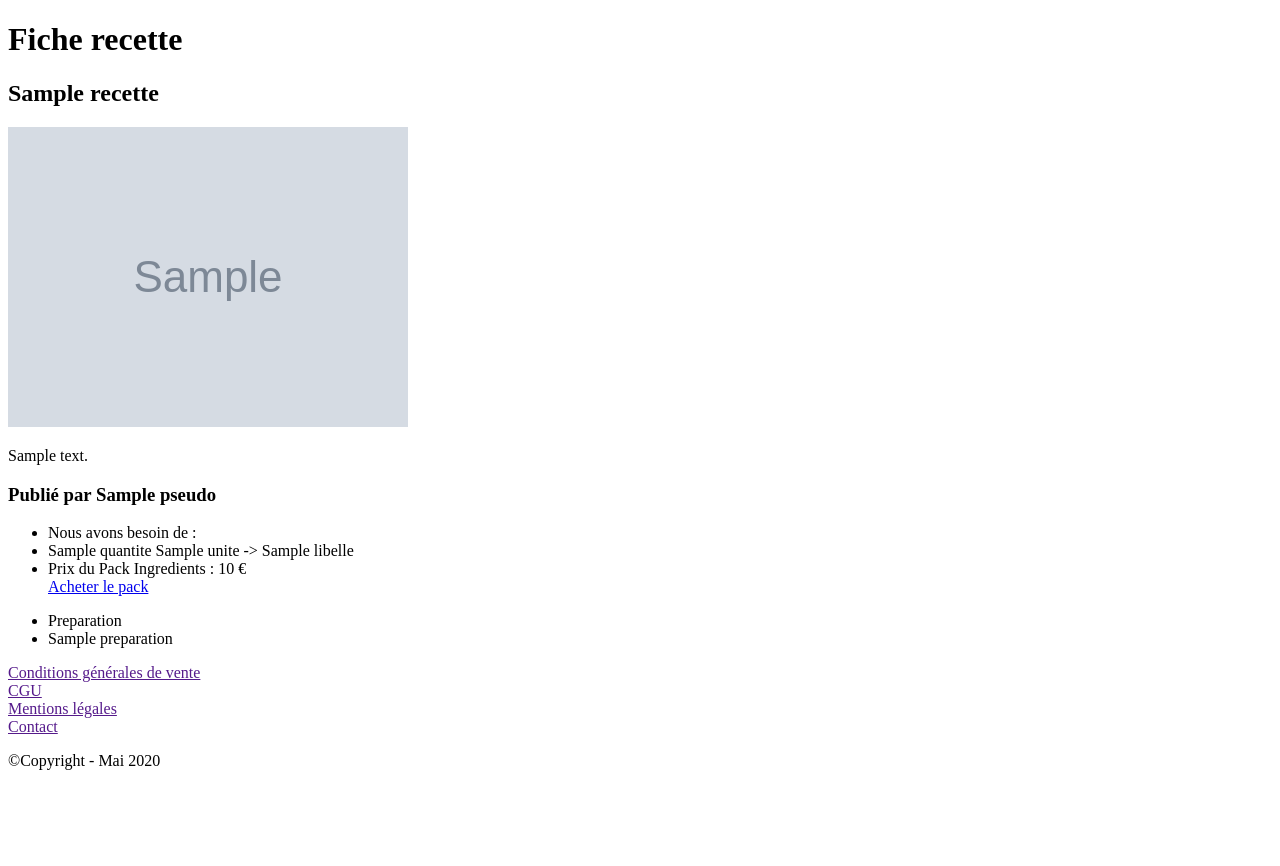
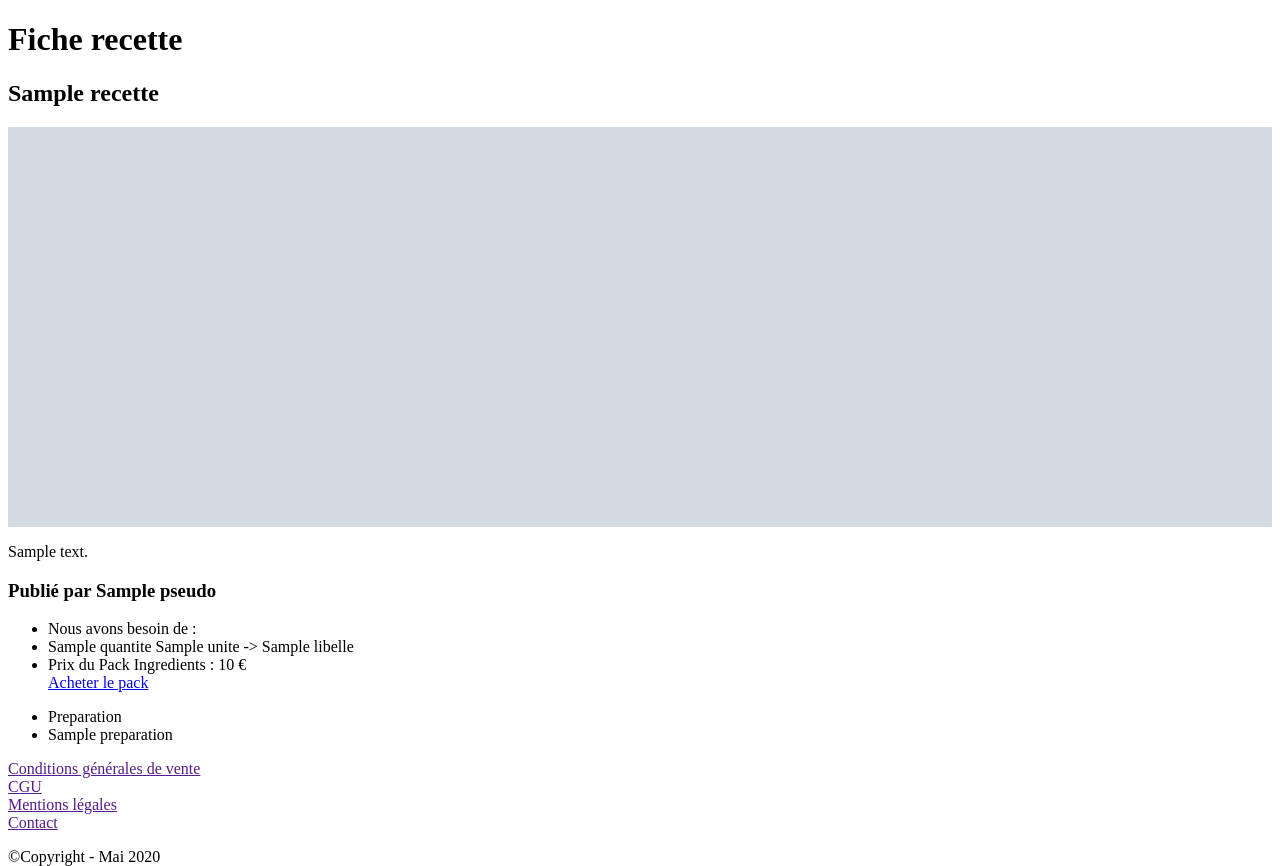
Before and after one commit to herival/Balu, a Symfony app: template templates/recette/ficherecette.html.twig in a window 1280 px wide. Shown: the part 133-999 px from the top of the page. Before the commit the page ends 903 px from the top, so only its background shows below. Run offline with Twig, Linux system fonts and the light colour scheme; the template is opened without the code that fills it: most values are stand-ins (such as "Sample title", 1, 10 or a date in 2020); grey boxes marked "Sample" are stand-in pictures; some libraries are stand-ins or nearby versions.

Commit message:
redimension image

```diff
--- a/templates/recette/ficherecette.html.twig
+++ b/templates/recette/ficherecette.html.twig
@@ -10,7 +10,11 @@
 
 	<h2 class="text-dark">{{ recette.titre}} </h2>
 
-	<img class="image-recette" src="{{ urls ~ recette.image }}" alt="">
+	<div style="width:100%; height:50vh; overflow:hidden">
+		<img src="{{ urls ~ recette.image }}" style="width:100%; margin: 0 0;"/>
+	</div>
+
+
 	<p class="bg-light p-2"> {{ recette.description }}</p>
 
 	<h3 class="alert text-dark">Publié par {{ recette.membre.Pseudo |capitalize}}</h3>
```
Also changed, not shown: public/img/41-7000-boulettes-vegetarienne-1040x650-72dpi-7_460_5eb8ed5028823.jpeg (added), public/img/i151341-nemiflettes-par-fast-oche_5eb8e9c7dbec7.jpeg (added), public/img/i48471-minis-croissants-au-jambon_5eb8ec0dbb85c.jpeg (added).
